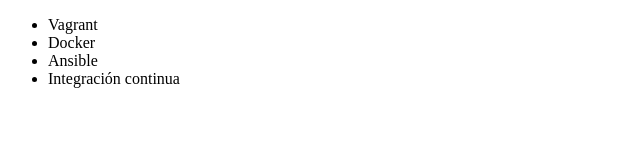
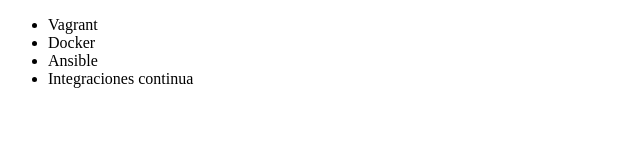
Before and after one commit to jesuscg08/alura-git, a plain HTML site: page index.html in a window 1280 px wide. Shown: the full height of the page, 0-640 px from the left. Drawn offline with Linux system fonts and the light colour scheme.

Commit message:
Corregido el curso integraciones continua

```diff
--- a/index.html
+++ b/index.html
@@ -9,7 +9,7 @@
          <li> Vagrant </li>
          <li> Docker </li>
          <li> Ansible </li>
-         <li> Integración continua </li>
+         <li> Integraciones continua </li>
      </ul>
 </body>
 </html>
```
